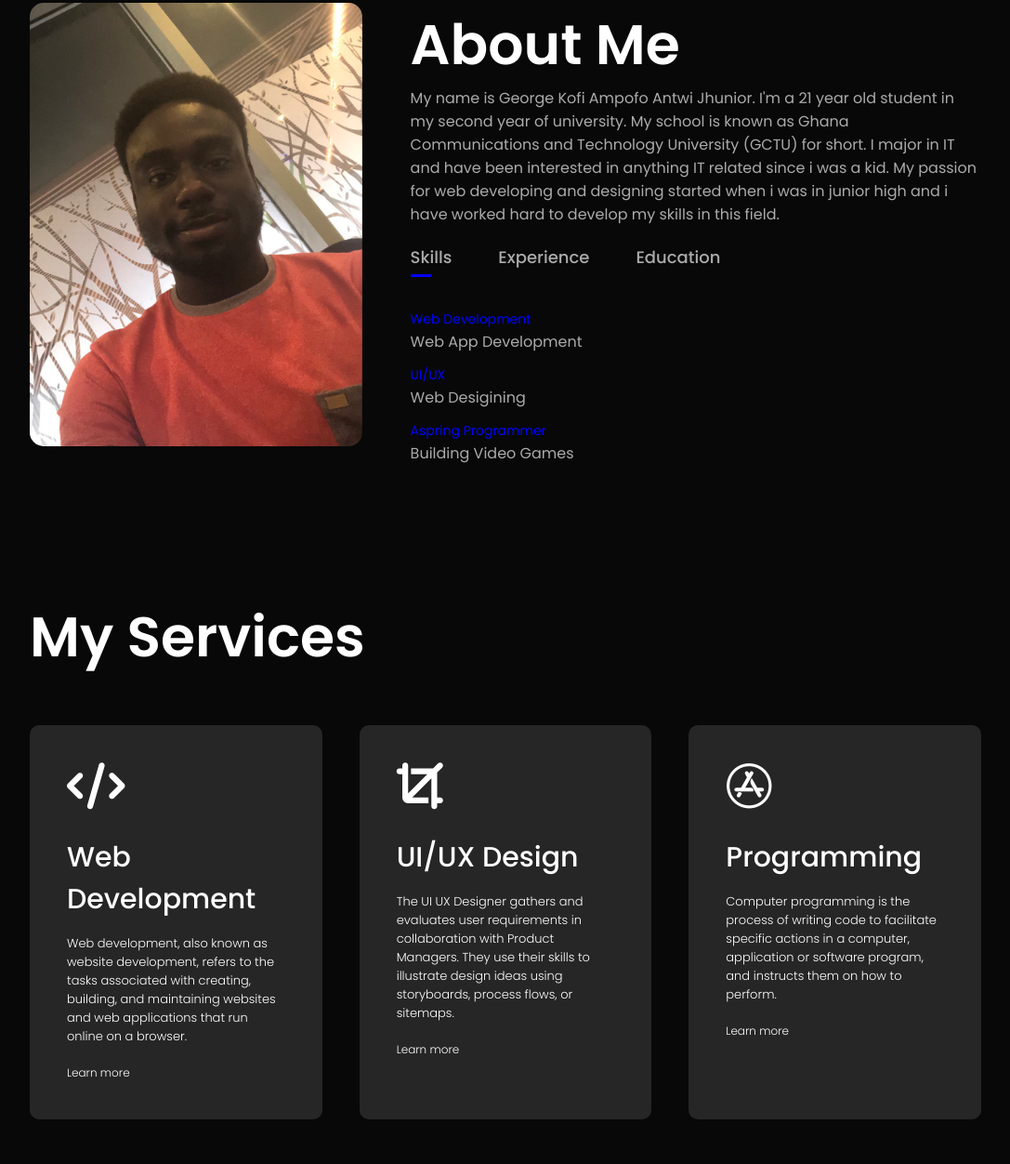
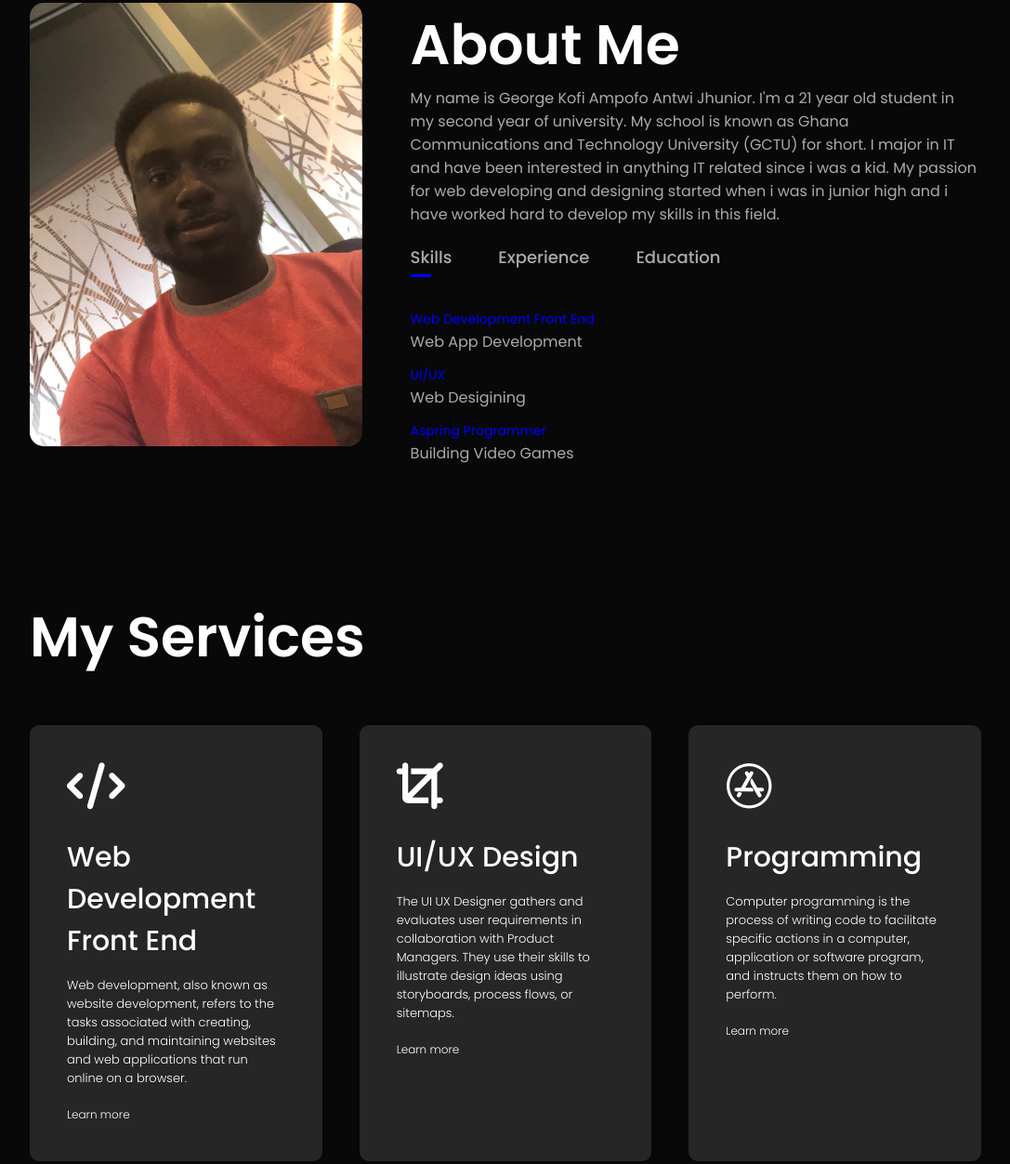
Before and after one commit to Redghoul1234/GeorgeJr-Portfolio, a plain HTML site: page index.html in a window 1280 px wide. Shown: the part 887-2139 px from the top of the page at 93% size, without its empty margins (96-1183 px from the left). Drawn offline with Linux system fonts and the light colour scheme.

Commit message:
index.html

```diff
--- a/index.html
+++ b/index.html
@@ -28,7 +28,7 @@
       <i class="fa-solid fa-bars" onclick="openmenu()"></i>
     </nav>
     <div class="header-text">
-      <p>Web Developer</p>
+      <p>Web Developer Front End</p>
       <h1>Hi, I'm <span>George</span><br>Jhunior from Ghana</h1>
     </div>
   </div>
@@ -53,7 +53,7 @@
         </div>
         <div class="tab-contents active-tab" id="skills">
           <ul>
-            <li><span>Web Development</span><br>Web App Development</li>
+            <li><span>Web Development Front End</span><br>Web App Development</li>
             <li><span>UI/UX</span><br>Web Desigining</li>
             <li><span>Aspring Programmer</span><br>Building Video Games</li>
           </ul>
@@ -85,7 +85,7 @@
     <div class="services-list">
       <div>
         <i class="fas fa-code"></i>
-        <h2>Web Development</h2>
+        <h2>Web Development Front End</h2>
         <p>Web development, also known as website development, refers to the tasks associated with creating, building, and maintaining websites and web applications that run online on a browser.</p>
         <a href="#">Learn more</a>
       </div>
```
